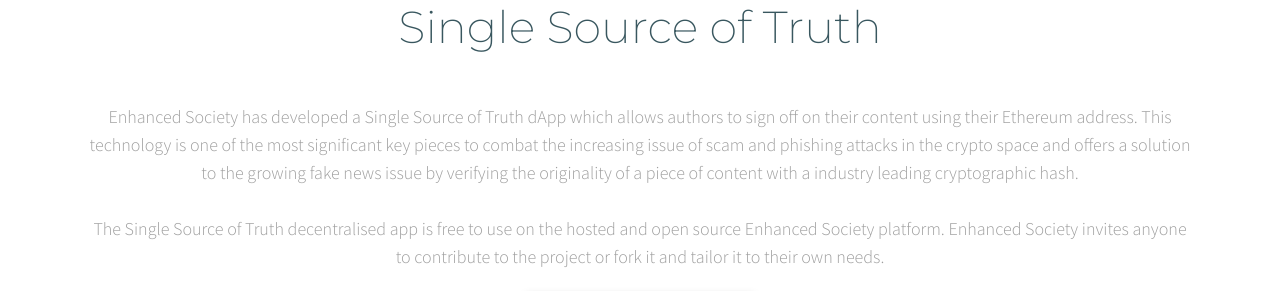
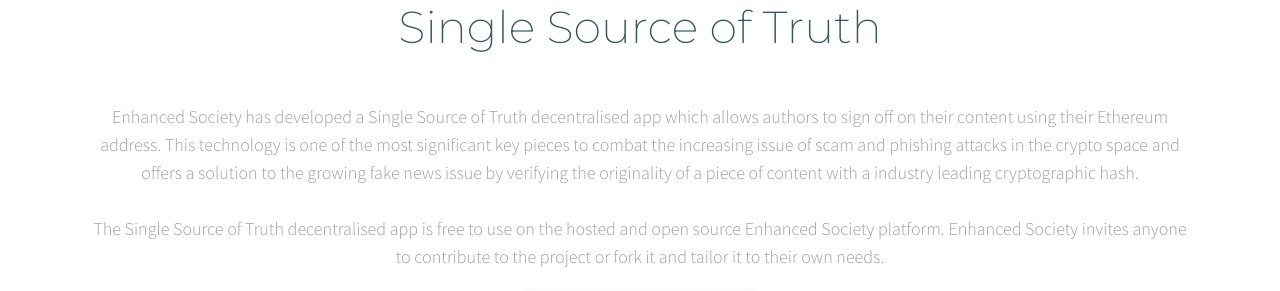
Before and after one commit to enhancedsociety/old-website, a Jekyll site: the page built from ssot.html, in a window 1280 px wide and 900 px high. Shown: the part 197-488 px from the top of the window. Built offline with Jekyll 4.4.1, drawn with Linux system fonts in a browser that asks for light colours; nearby versions of some CDN libraries; a script that is not in the unit is left out.

Commit message:
fixing dapp text

```diff
--- a/ssot.html
+++ b/ssot.html
@@ -7,7 +7,7 @@
 
   <h2 class="my-5">Single Source of Truth</h2>
 	<p class="grey-text">
-Enhanced Society has developed a Single Source of Truth dApp which allows authors to sign off on their content using their Ethereum address. This technology is one of the most significant key pieces to combat the increasing issue of scam and phishing attacks in the crypto space and offers a solution to the growing fake news issue by verifying the originality of a piece of content with a industry leading cryptographic hash.
+Enhanced Society has developed a Single Source of Truth decentralised app which allows authors to sign off on their content using their Ethereum address. This technology is one of the most significant key pieces to combat the increasing issue of scam and phishing attacks in the crypto space and offers a solution to the growing fake news issue by verifying the originality of a piece of content with a industry leading cryptographic hash.
 <br><br>
 The Single Source of Truth decentralised app is free to use on the hosted and open source Enhanced Society platform. Enhanced Society invites anyone to contribute to the project or fork it and tailor it to their own needs.
 	</p>
```
